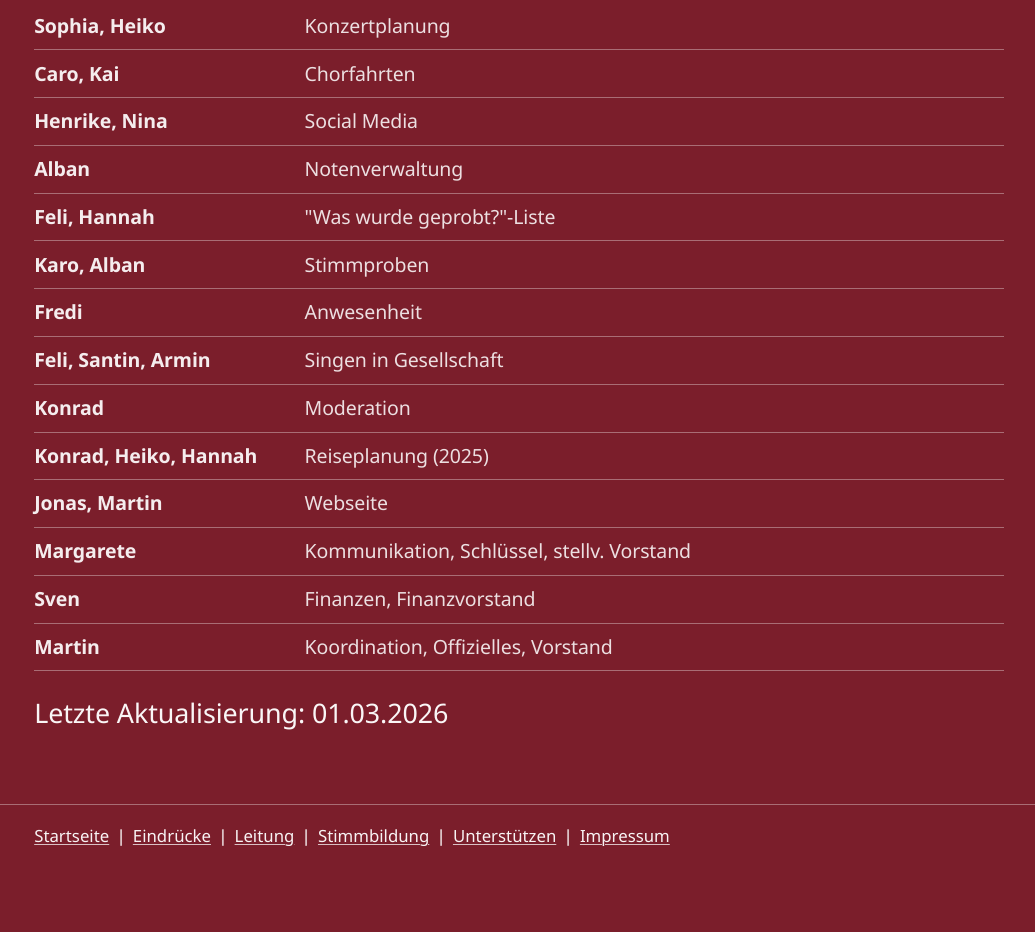
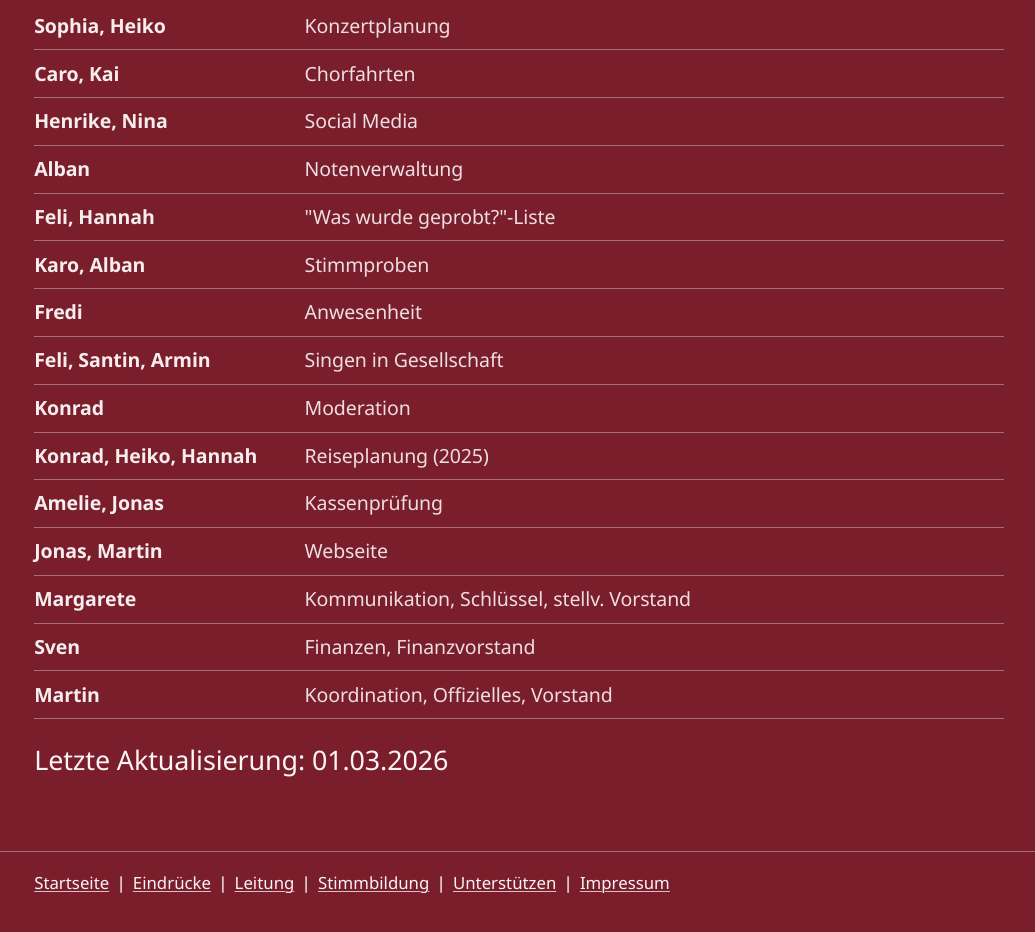
Before and after one commit to minthemiddle/jkb, a website: page aktive.html in a window 1280 px wide. Shown: the part 852-1784 px from the top of the page, without its empty margins (121-1156 px from the left). Drawn offline with Linux system fonts and the light colour scheme.

Commit message:
Add: Paypal und Kassenprüfung

```diff
--- a/aktive.html
+++ b/aktive.html
@@ -102,6 +102,12 @@
                     </dd>
                 </div>
                 <div class="concert-row">
+                    <dt>Amelie, Jonas</dt>
+                    <dd>
+                        <p class="concert-title">Kassenprüfung</p>
+                    </dd>
+                </div>
+                <div class="concert-row">
                     <dt>Jonas, Martin</dt>
                     <dd>
                         <p class="concert-title">Webseite</p>
```
Also changed, not shown: unterstuetzung.html (+9 -4 lines).
